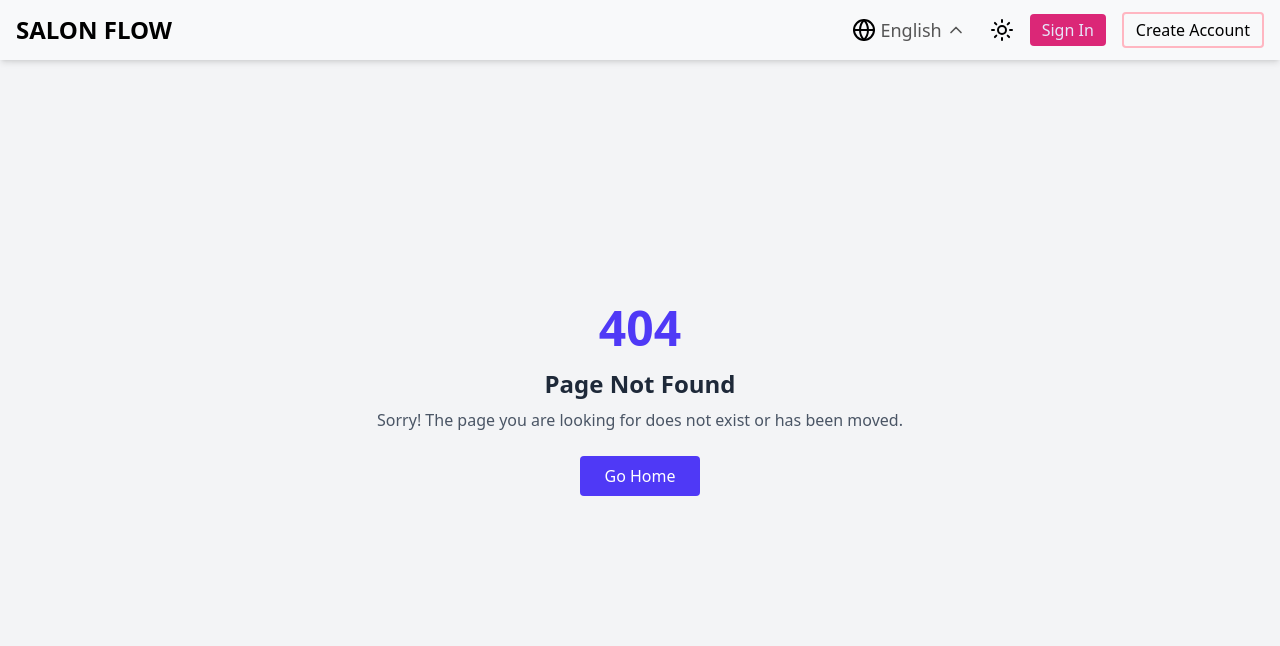
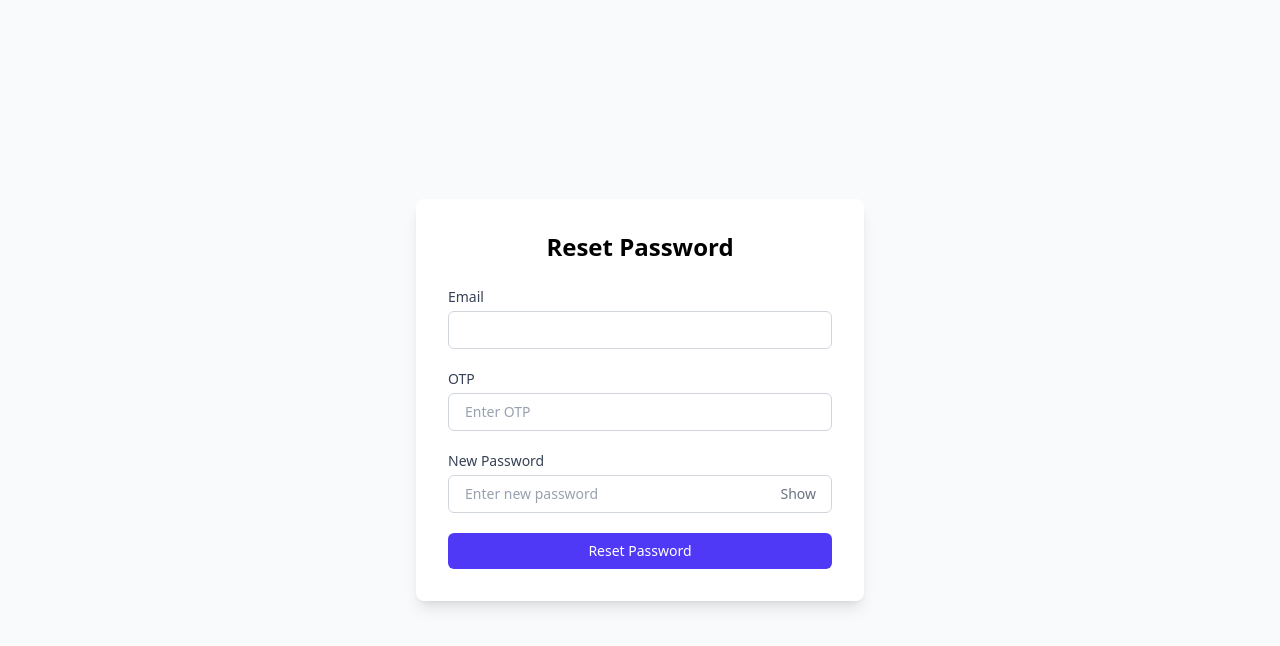
Before and after one commit to benidama/redux_with_toolkit, a React (Vite) app: page /reset-password in a window 1280 px wide. Before the commit this address had no page. Shown: the top 646 px of the page. Built offline with nearby package versions, Linux system fonts and the light colour scheme.

Commit message:
adding reset password page

```diff
--- a/src/App.tsx
+++ b/src/App.tsx
@@ -4,6 +4,8 @@ import NotFound from './pages/NotFound';
 import Navigation from './components/Navigation';
 import Login from './components/Login';
 import CreateAccount from './components/CreateAccount';
+import ForgotPassword from './components/ForgotPassword';
+import ResetPassword from './components/ResetPassword';
 import OtpVerification from './components/OtpVerification';
 import ClientDashboard from './pages/ClientDashboard';
 import WorkerDashboard from './pages/WorkerDashboard';
@@ -15,6 +17,8 @@ const App = () => {
       <Routes>
         <Route path="/sign-in" element={<Login />} />
         <Route path="/create-account" element={<CreateAccount />} />
+        <Route path="/forgot-password" element={<ForgotPassword />} />
+        <Route path="/reset-password" element={<ResetPassword />} />
         <Route path="/verify-otp" element={<OtpVerification />} />
         <Route path="/client-dashboard" element={<ClientDashboard />} />
         <Route path="/worker-dashboard" element={<WorkerDashboard />} />
--- /dev/null
+++ b/src/components/ForgotPassword.tsx
@@ -0,0 +1,59 @@
+import React, { useState } from 'react';
+import { Link, useNavigate } from 'react-router-dom';
+import Input from './Input';
+import Button from './Button';
+
+const ForgotPassword: React.FC = () => {
+  const navigate = useNavigate();
+  const [email, setEmail] = useState('');
+  const [error, setError] = useState('');
+  const [isLoading, setIsLoading] = useState(false);
+
+  const handleSubmit = async (e: React.FormEvent) => {
+    e.preventDefault();
+    if (!email) {
+      setError('Email is required');
+      return;
+    }
+    if (!/^[^\s@]+@[^\s@]+\.[^\s@]+$/.test(email)) {
+      setError('Invalid email format');
+      return;
+    }
+
+    setIsLoading(true);
+    // Mock OTP send - replace with actual API call
+    setTimeout(() => {
+      setIsLoading(false);
+      navigate('/reset-password', { state: { email } });
+    }, 1000);
+  };
+
+  return (
+    <div className="min-h-screen flex items-center justify-center bg-gray-50 p-4">
+      <div className="w-full max-w-md bg-white rounded-lg shadow-lg p-8">
+        <h2 className="text-2xl font-semibold text-center mb-6">Forgot Password</h2>
+
+        <form onSubmit={handleSubmit} className="space-y-5">
+          <Input
+            label="Email"
+            type="email"
+            placeholder="Enter your email"
+            value={email}
+            onChange={(e) => setEmail(e.target.value)}
+            error={error}
+          />
+
+          <Button isLoading={isLoading}>Send OTP</Button>
+        </form>
+
+        <div className="text-center mt-4">
+          <Link to="/sign-in" className="text-indigo-600 hover:text-indigo-500">
+            Back to Sign in
+          </Link>
+        </div>
+      </div>
+    </div>
+  );
+};
+
+export default ForgotPassword;
--- a/src/components/Login.tsx
+++ b/src/components/Login.tsx
@@ -117,8 +117,11 @@ const Login: React.FC = () => {
           onClick={() => console.log('Google sign in clicked')}
         />
 
-        <div className="text-center mt-4">
-          <Link to="/create-account" className="text-indigo-600 hover:text-indigo-500">
+        <div className="text-center mt-4 space-y-2">
+          <Link to="/forgot-password" className="block text-indigo-600 hover:text-indigo-500">
+            Forgot password?
+          </Link>
+          <Link to="/create-account" className="block text-indigo-600 hover:text-indigo-500">
             Don't have an account? Create one
           </Link>
         </div>
--- /dev/null
+++ b/src/components/ResetPassword.tsx
@@ -0,0 +1,74 @@
+import React, { useState } from 'react';
+import { useLocation, useNavigate } from 'react-router-dom';
+import Input from './Input';
+import Button from './Button';
+
+const ResetPassword: React.FC = () => {
+  const navigate = useNavigate();
+  const location = useLocation();
+  const email = location.state?.email || '';
+
+  const [otp, setOtp] = useState('');
+  const [newPassword, setNewPassword] = useState('');
+  const [errors, setErrors] = useState<{ otp?: string; newPassword?: string }>({});
+  const [isLoading, setIsLoading] = useState(false);
+
+  const handleSubmit = async (e: React.FormEvent) => {
+    e.preventDefault();
+    const errs: typeof errors = {};
+
+    if (!otp) errs.otp = 'OTP is required';
+    if (!newPassword) errs.newPassword = 'New password is required';
+    else if (newPassword.length < 6) errs.newPassword = 'Password must be at least 6 characters';
+
+    setErrors(errs);
+    if (Object.keys(errs).length > 0) return;
+
+    setIsLoading(true);
+    // Mock password reset - replace with actual API call
+    setTimeout(() => {
+      setIsLoading(false);
+      navigate('/sign-in');
+    }, 1000);
+  };
+
+  return (
+    <div className="min-h-screen flex items-center justify-center bg-gray-50 p-4">
+      <div className="w-full max-w-md bg-white rounded-lg shadow-lg p-8">
+        <h2 className="text-2xl font-semibold text-center mb-6">Reset Password</h2>
+
+        <form onSubmit={handleSubmit} className="space-y-5">
+          <Input
+            label="Email"
+            type="email"
+            value={email}
+            disabled
+          />
+
+          <Input
+            label="OTP"
+            type="text"
+            placeholder="Enter OTP"
+            value={otp}
+            onChange={(e) => setOtp(e.target.value)}
+            error={errors.otp}
+          />
+
+          <Input
+            label="New Password"
+            type="password"
+            placeholder="Enter new password"
+            value={newPassword}
+            onChange={(e) => setNewPassword(e.target.value)}
+            error={errors.newPassword}
+            showToggle
+          />
+
+          <Button isLoading={isLoading}>Reset Password</Button>
+        </form>
+      </div>
+    </div>
+  );
+};
+
+export default ResetPassword;
```
